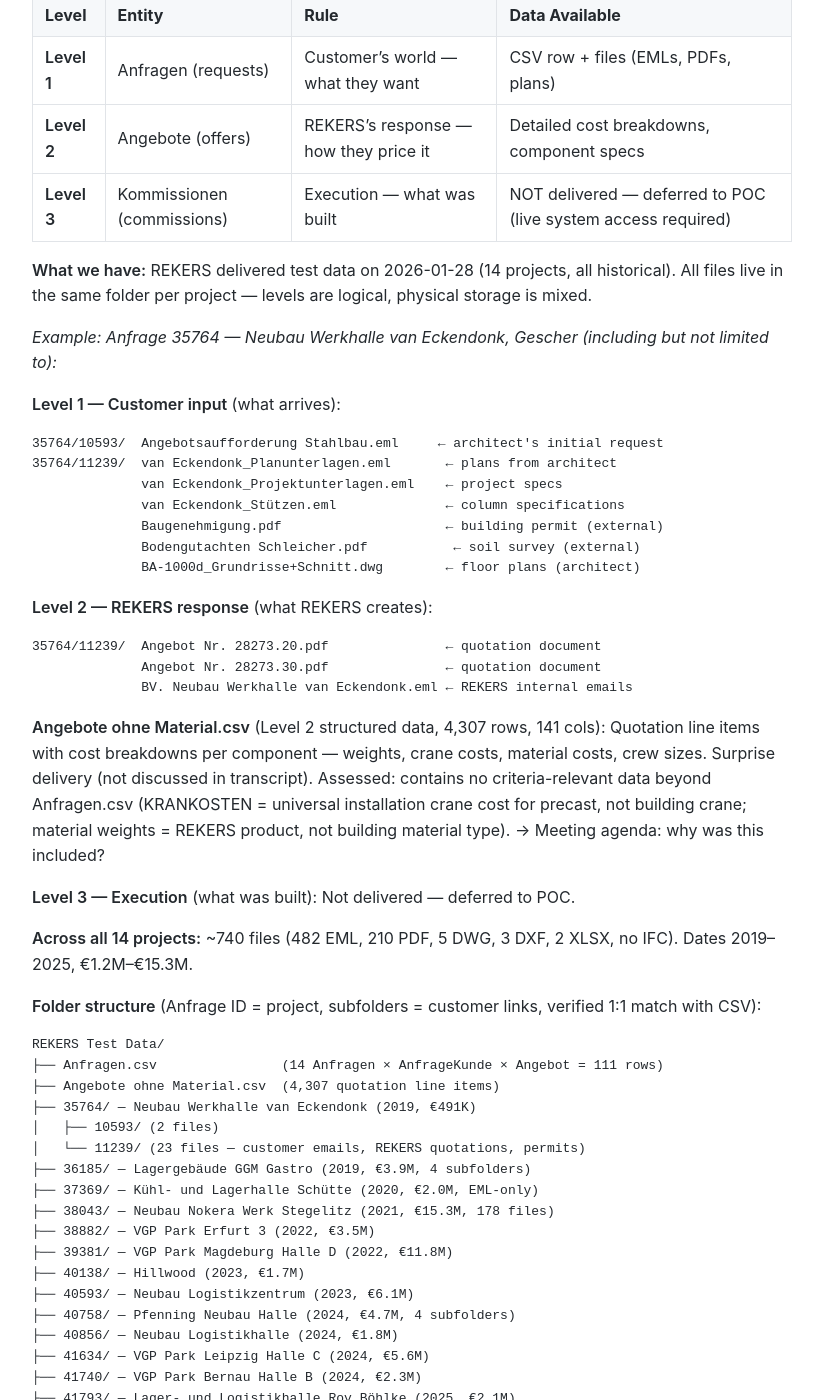
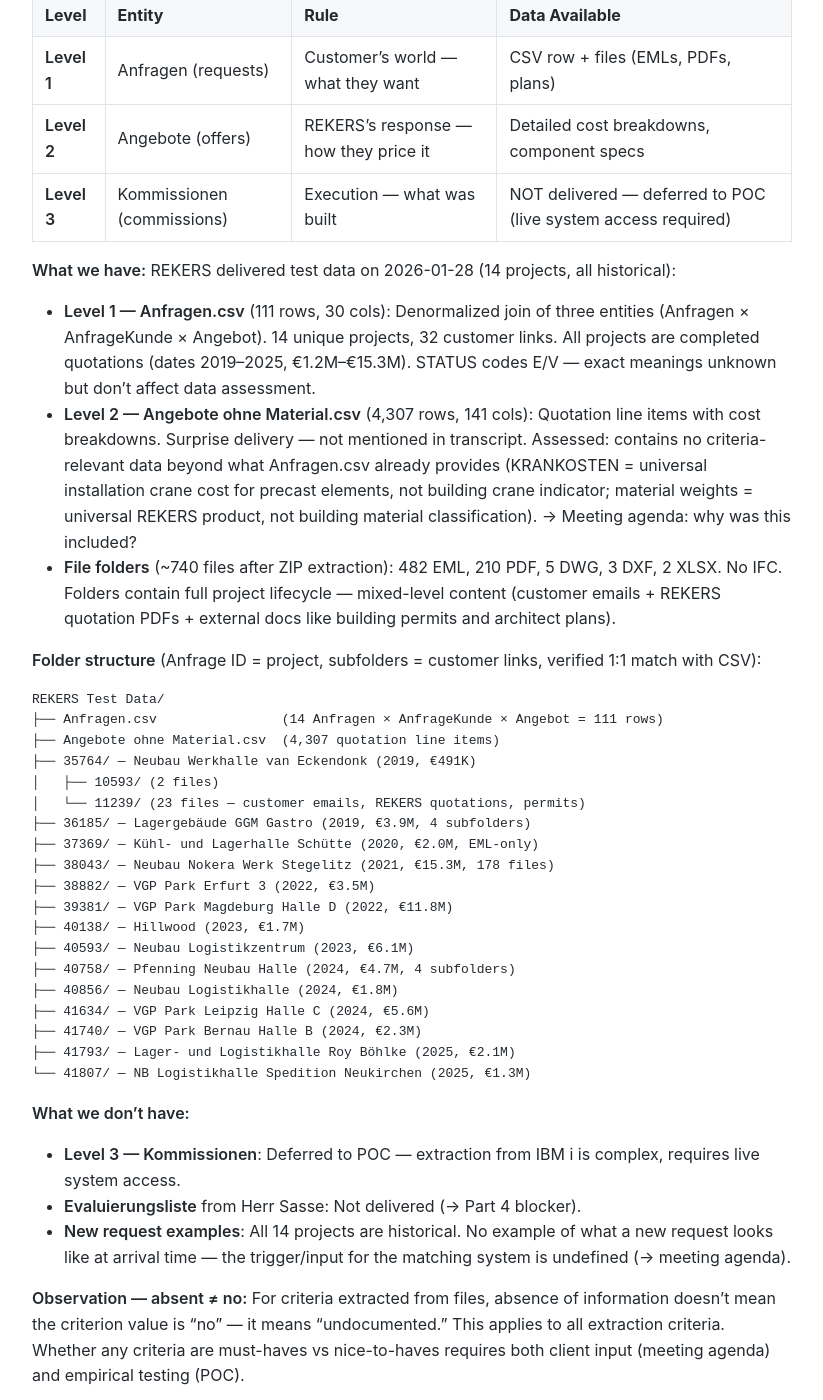
Before and after one commit to MariusWilsch/public-wilsch-ai-pages, a Jekyll site: the page built from project/rekers/design-doc-feasibility-report.md, in a window 1280 px wide and 1400 px high, scrolled down 1537 px. Shown: the whole window, without its empty margins (228-1051 px from the left). Built offline with Jekyll 4.4.1, drawn with Linux system fonts in a browser that asks for light colours; our own code applies the rules of GitHub Pages for plain Markdown files; some of the changed text lies outside the part shown.

Commit message:
Sync from hippocampus 2026-02-11

````diff
--- a/project/rekers/design-doc-feasibility-report.md
+++ b/project/rekers/design-doc-feasibility-report.md
@@ -46,33 +46,11 @@ The problem is NOT building a full AI quotation system. The problem IS determini
 | **Level 2** | Angebote (offers) | REKERS's response — how they price it | Detailed cost breakdowns, component specs |
 | **Level 3** | Kommissionen (commissions) | Execution — what was built | NOT delivered — deferred to POC (live system access required) |
 
-**What we have:** REKERS delivered test data on 2026-01-28 (14 projects, all historical). All files live in the same folder per project — levels are logical, physical storage is mixed.
+**What we have:** REKERS delivered test data on 2026-01-28 (14 projects, all historical):
 
-*Example: Anfrage 35764 — Neubau Werkhalle van Eckendonk, Gescher (including but not limited to):*
-
-**Level 1 — Customer input** (what arrives):
-```
-35764/10593/  Angebotsaufforderung Stahlbau.eml     ← architect's initial request
-35764/11239/  van Eckendonk_Planunterlagen.eml       ← plans from architect
-              van Eckendonk_Projektunterlagen.eml    ← project specs
-              van Eckendonk_Stützen.eml              ← column specifications
-              Baugenehmigung.pdf                     ← building permit (external)
-              Bodengutachten Schleicher.pdf           ← soil survey (external)
-              BA-1000d_Grundrisse+Schnitt.dwg        ← floor plans (architect)
-```
-
-**Level 2 — REKERS response** (what REKERS creates):
-```
-35764/11239/  Angebot Nr. 28273.20.pdf               ← quotation document
-              Angebot Nr. 28273.30.pdf               ← quotation document
-              BV. Neubau Werkhalle van Eckendonk.eml ← REKERS internal emails
-```
-
-**Angebote ohne Material.csv** (Level 2 structured data, 4,307 rows, 141 cols): Quotation line items with cost breakdowns per component — weights, crane costs, material costs, crew sizes. Surprise delivery (not discussed in transcript). Assessed: contains no criteria-relevant data beyond Anfragen.csv (KRANKOSTEN = universal installation crane cost for precast, not building crane; material weights = REKERS product, not building material type). → Meeting agenda: why was this included?
-
-**Level 3 — Execution** (what was built): Not delivered — deferred to POC.
-
-**Across all 14 projects:** ~740 files (482 EML, 210 PDF, 5 DWG, 3 DXF, 2 XLSX, no IFC). Dates 2019–2025, €1.2M–€15.3M.
+- **Level 1 — Anfragen.csv** (111 rows, 30 cols): Denormalized join of three entities (Anfragen × AnfrageKunde × Angebot). 14 unique projects, 32 customer links. All projects are completed quotations (dates 2019–2025, €1.2M–€15.3M). STATUS codes E/V — exact meanings unknown but don't affect data assessment.
+- **Level 2 — Angebote ohne Material.csv** (4,307 rows, 141 cols): Quotation line items with cost breakdowns. Surprise delivery — not mentioned in transcript. Assessed: contains no criteria-relevant data beyond what Anfragen.csv already provides (KRANKOSTEN = universal installation crane cost for precast elements, not building crane indicator; material weights = universal REKERS product, not building material classification). → Meeting agenda: why was this included?
+- **File folders** (~740 files after ZIP extraction): 482 EML, 210 PDF, 5 DWG, 3 DXF, 2 XLSX. No IFC. Folders contain full project lifecycle — mixed-level content (customer emails + REKERS quotation PDFs + external docs like building permits and architect plans).
 
 **Folder structure** (Anfrage ID = project, subfolders = customer links, verified 1:1 match with CSV):
 
@@ -132,10 +110,10 @@ Prerequisite for Part 3: 6 of 9 matching criteria require information extraction
 | 35764 — Werkhalle | 47 | Yes (3) | 5/6 | Gebäudetyp, Höhe, Kran, Dachlasten, Baustoff |
 | 38043 — Nokera Werk | 178 | Yes (via ZIP) | 5/6 | Gebäudetyp, Höhe, Kran, Dachlasten, Baustoff |
 | 41634 — VGP Halle C | 23 | Yes (1) | 5/6 | Gebäudetyp, Höhe, Dachlasten, Baustoff, Dachbegrünung (explicit "0,00 kN/m²") |
-| 37369 — Kühl/Lagerhalle | 19 | **No (EML-only)** | **2/6** | Only Gebäudetyp + Baustoff from email subjects |
+| [37369 — Kühl/Lagerhalle](https://mariuswilsch.github.io/public-wilsch-ai-pages/project/rekers/criteria-evidence-37369) | 19 EML (24 PDFs embedded) | Yes (in EML attachments) | **4/6** | Gebäudetyp, Höhe, Dachlasten, Baustoff. [Evidence](https://mariuswilsch.github.io/public-wilsch-ai-pages/project/rekers/criteria-evidence-37369) |
 | 40856 — Logistikhalle | 19 | Yes (5 from ZIP) | 5/6 | Gebäudetyp, Höhe, Dachlasten, Baustoff, Dachbegrünung (explicit "0,00 kN/m²") |
 
-**Key pattern:** Technical PDFs drive extraction. Projects with PDFs → 5/6 criteria. The one EML-only project (37369) → 2/6. 13/14 test projects have PDFs.
+**Key pattern:** Technical PDFs drive extraction — but PDFs are often embedded as EML attachments, not standalone files. Project 37369 appeared "EML-only" but contained 24 PDF attachments (architectural drawings, REKERS quotations, contracts). With proper extraction: 4/6 criteria found (up from 2/6 via text-only parsing). All 14 test projects contain PDFs (standalone or embedded).
 
 **Key observation:** Most criteria found in **Angebot PDFs** (Level 2 quotation documents), not initial customer docs. Historical project files are rich because they contain REKERS's own output — this data exists for the reference set but not for new requests.
 
````
Also changed, not shown: project/rekers/criteria-evidence-37369.md (added, +122 -0 lines).
